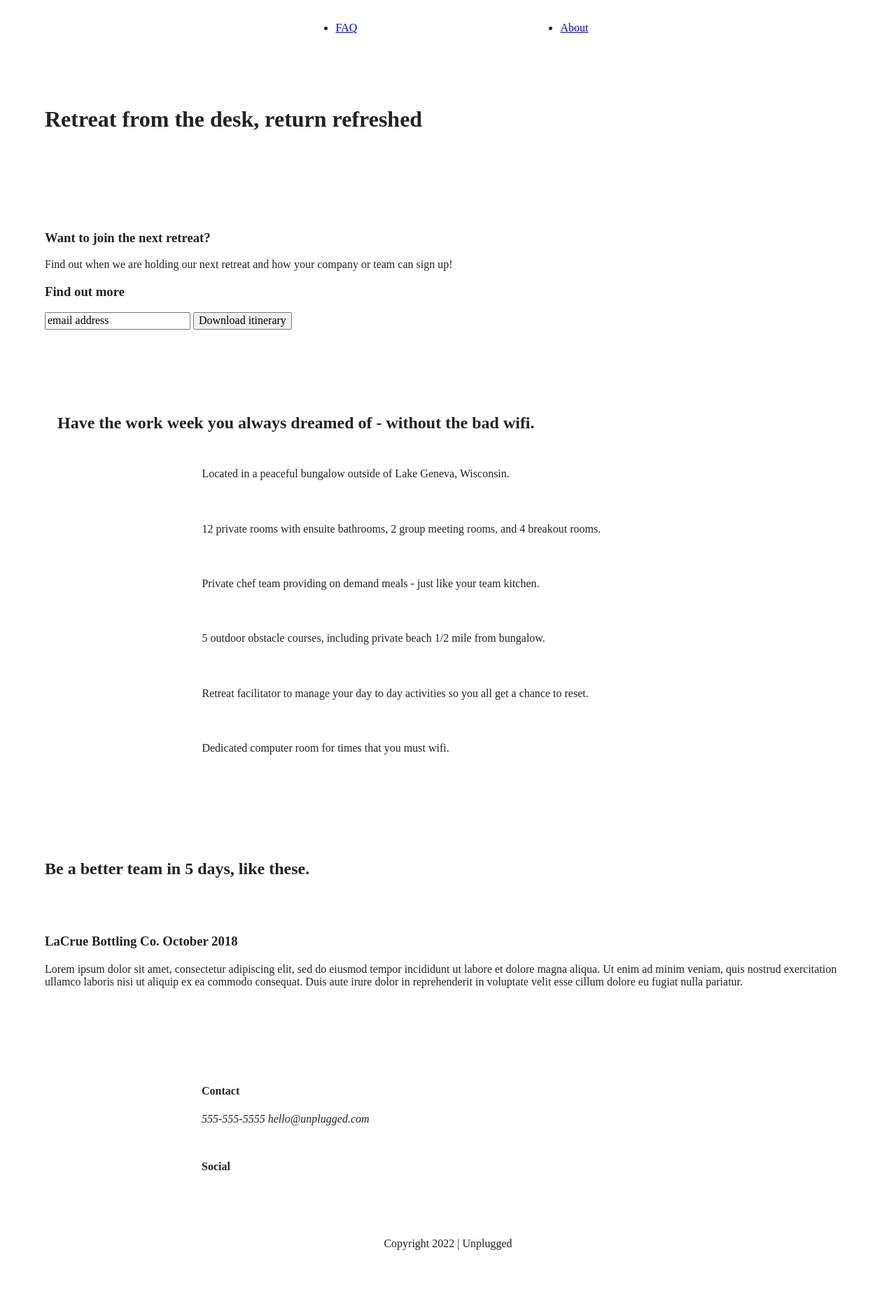
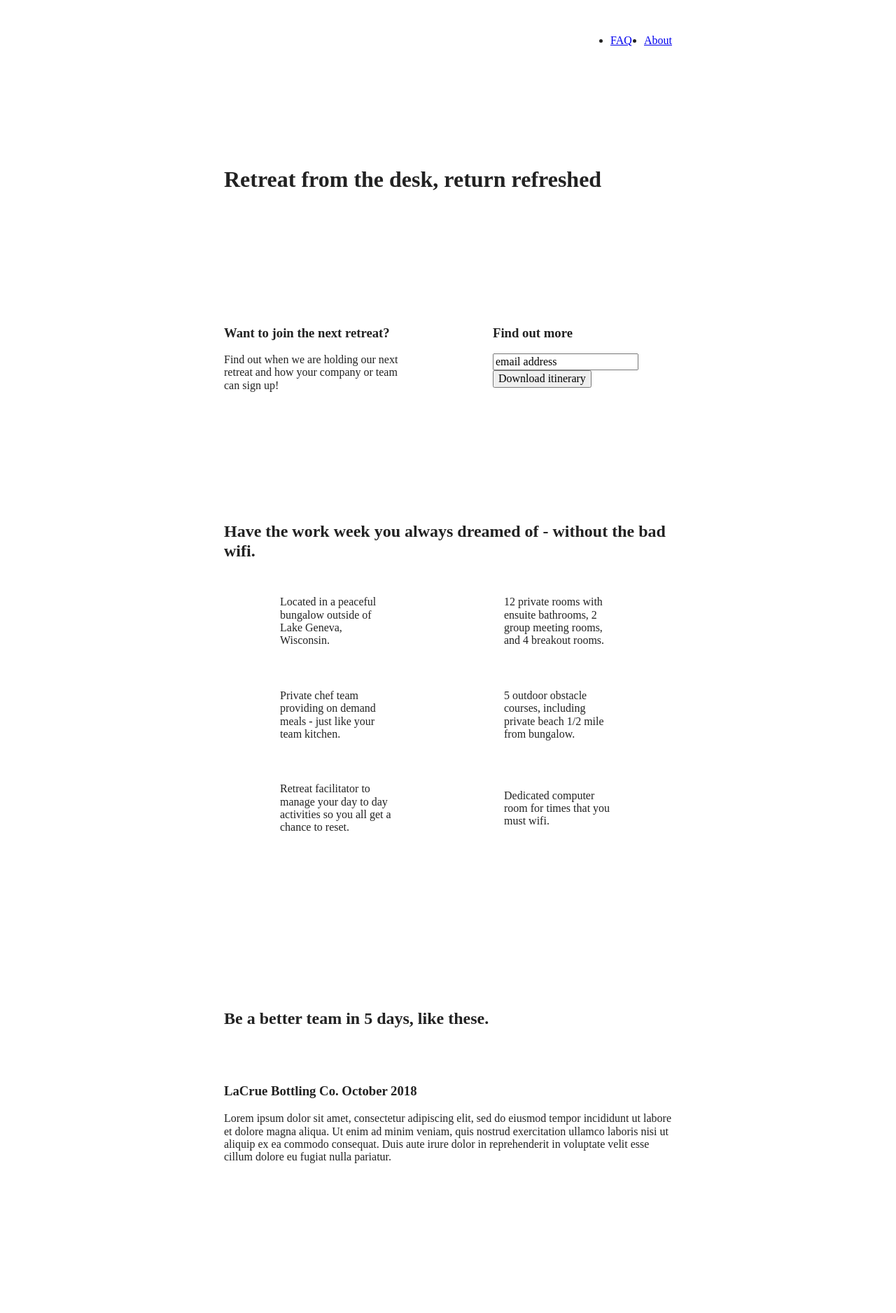
Before and after one commit to kristea/unplugged-retreat, a website built with Parcel: page index.html in a window 1280 px wide. Shown: the top 1876 px of the page at 70% size. Before the commit the page ends 1806 px from the top, so only its background shows below. Built offline with nearby package versions, Linux system fonts and the light colour scheme.

Commit message:
Tablet styles added

```diff
--- a/css/main.css
+++ b/css/main.css
@@ -103,7 +103,7 @@ footer {
   flex-flow: row wrap;
 }
 
-/* Header styles */
+/* Header and footer styles */
 
 header {
   padding: 15px 0;
@@ -375,16 +375,146 @@ footer .copyright {
    Modify as content requires.
    ========================================================================== */
 
-@media only screen and (min-width: 35em) {
-  /* Style adjustments for viewports that meet the condition */
+@media only screen and (min-width: 768px) {
+  /* Tablet styles here */
+
+  .content-wrapper{
+    max-width: 640px;
+    margin: 100px 0;
+  }
+
+  /* Header */
+
+  header {
+    justify-content: space-around;
+    padding: 33px 0;
+  }
+
+  header .content-wrapper {
+    width: 100%;
+    justify-content: space-between;
+  }
+
+  header nav {
+    width: 20%;
+  }
+
+  header nav ul {
+    justify-content: space-between;
+  }
+
+  .header-divider {
+    display: none;
+  }
+
+  /* Hero area */
+
+  /* Aside */
+
+  aside .content-wrapper {
+    margin: 50px 0;
+    display: flex;
+    justify-content: space-between;
+    flex-flow: row wrap;
+  }
+
+  aside .content-wrapper .form-description,
+  aside .content-wrapper .form {
+    width: 40%;
+    margin: 0;
+  }
+
+  /* Features */
+
+  .features article {
+    display: flex;
+    justify-content: center;
+    align-items: center;
+    flex-flow: column wrap;
+    flex-basis: 50%;
+  }
+
+  .features .features-item-description {
+    width: 50%;
+  }
+
+  /* Reviews */
+
+  .reviews article div {
+    width: width: 49%;
+  }
+
+  .reviews article {
+    display: flex;
+    justify-content: space-between;
+  }
+
+  /* Footer */
+
+footer .content-wrapper {
+  width: 65%;
+  margin: 100px 0;
 }
 
-@media print,
-  (-webkit-min-device-pixel-ratio: 1.25),
-  (min-resolution: 1.25dppx),
-  (min-resolution: 120dpi) {
-  /* Style adjustments for high resolution devices */
+.footer-content {
+  display: flex;
+  justify-content: space-between;
+  align-items: center;
 }
+
+footer .contact {
+  margin-bottom: 0;
+}
+
+footer .copyright {
+  width: 100%;
+}
+
+/*--------------- About page -----------------*/
+
+.mission-content {
+  display: flex;
+  justify-content: space-between;
+  align-items: center;
+  padding-top: 20px
+}
+
+.mission-content p {
+  width: 45%;
+}
+
+.contact-section .content-wrapper h2 {
+  width: 80%;
+}
+
+.contact-content {
+  display: flex;
+  justify-content: space-between;
+  align-items: flex-start;
+}
+
+/*---------------- FAQ page ------------------*/
+
+.faq .content-wrapper {
+  justify-content: space-between;
+}
+
+.faq-content {
+  flex-basis: 45%;
+}
+
+.faq h2 {
+  width: 100%;
+}
+
+}
+
+
+
+@media only screen and (min-width: 1200px) {
+  /* Desktop styles here */
+}
+
 
 /* ==========================================================================
    Print styles.
```
